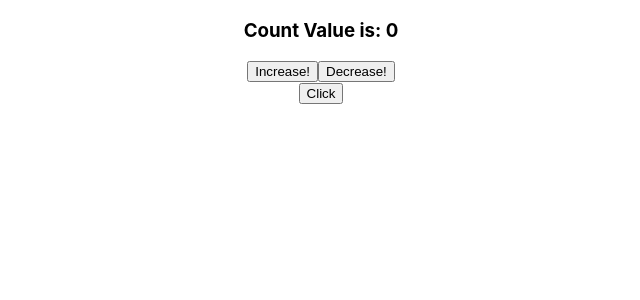
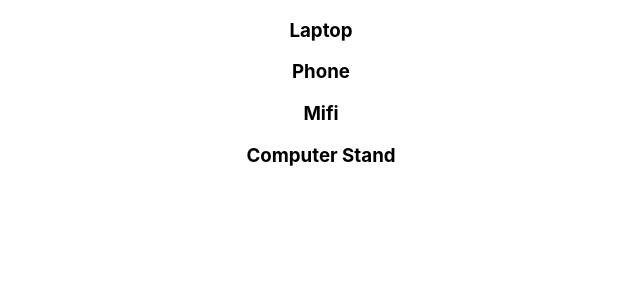
Before and after one commit to Uncle-Solomon/Learning_React, a React (Create React App) app: page / in a window 1280 px wide. Shown: the top 300 px of the page, without its empty margins (319-959 px from the left). Built offline with nearby package versions, Linux system fonts and the light colour scheme.

Commit message:
End of lesson 25 - rendering lists

```diff
--- a/src/App.js
+++ b/src/App.js
@@ -7,6 +7,7 @@ import FunctionalCounter from "./components/functionalCounter";
 import FunctionEvent from "./components/functionEvent";
 import Hello from "./components/hello";
 import Message from "./components/message";
+import Product from "./components/product";
 import Profile from "./components/profile";
 import Resume from "./components/resume";
 
@@ -20,11 +21,12 @@ function App() {
       {/* <Message messageContent="This is a message from props!!" /> */}
       {/* <Counter />
       <FunctionalCounter /> */}
-
-      <ConditionalComponent />
+      {/* <ConditionalComponent /> */}
       {/* <Resume name="Solomon" />
       <FunctionEvent />
       <ClassEvent /> */}
+
+      <Product />
     </div>
   );
 }
--- /dev/null
+++ b/src/components/product.js
@@ -0,0 +1,7 @@
+const Product = () => {
+  const products = ["Laptop", "Phone", "Mifi", "Computer Stand"];
+  const productList = products.map((product) => <h3>{product}</h3>);
+  return <div>{productList}</div>;
+};
+
+export default Product;
```
